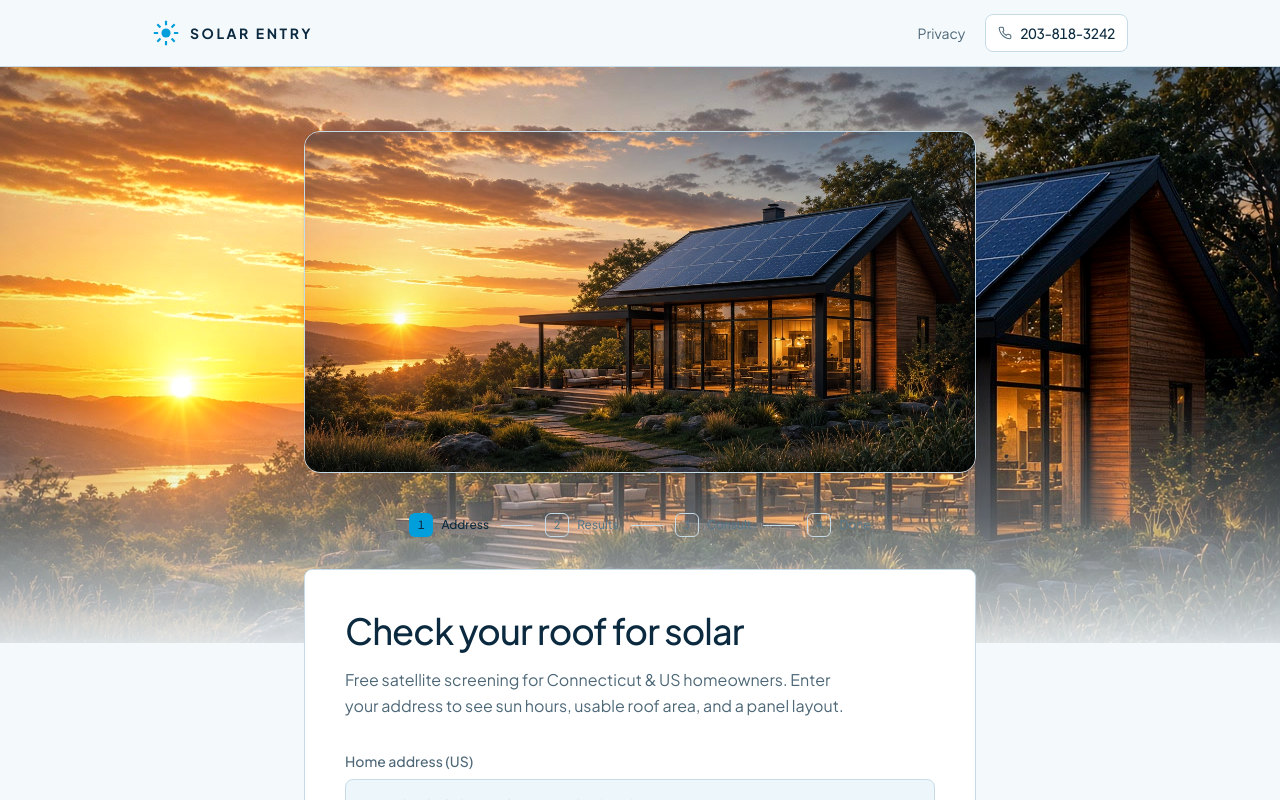
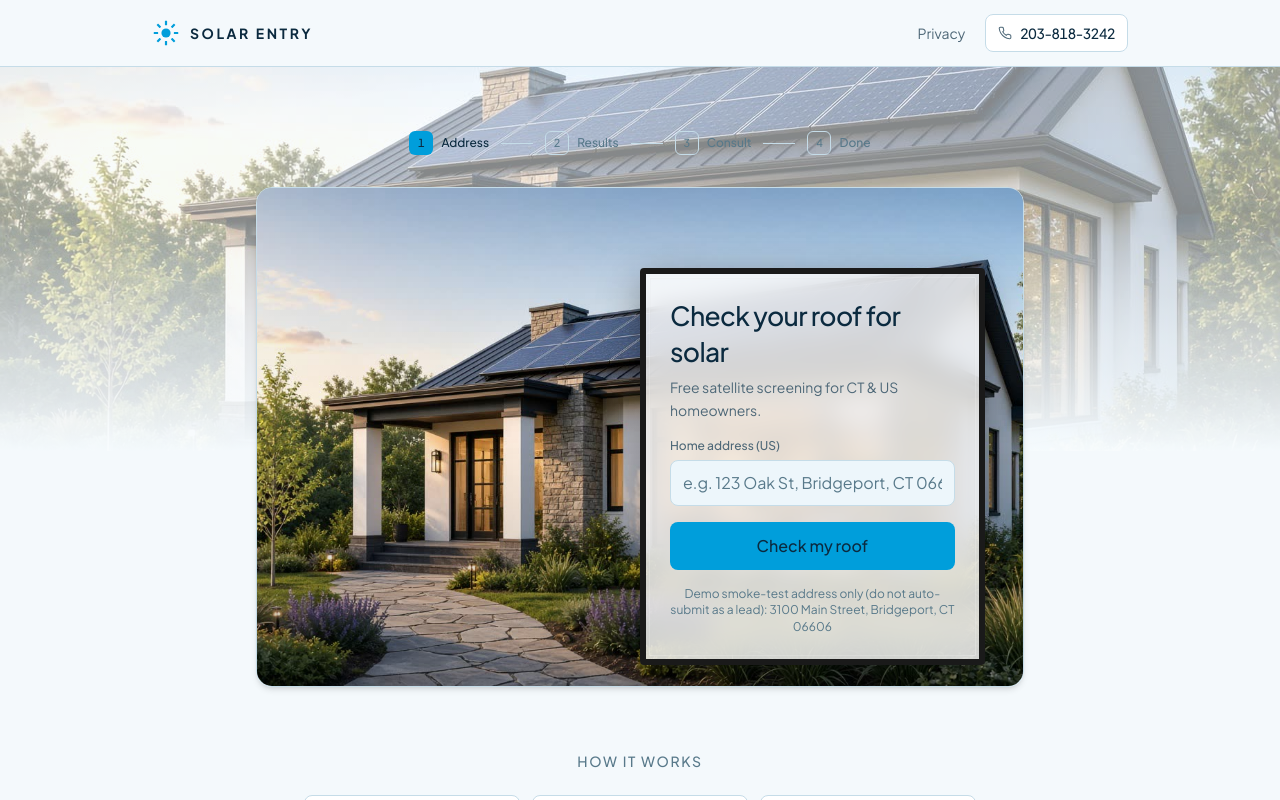
Before and after one commit to myagentmarcel-collab/solarentry, a Next.js app: page / in a window 1280 px wide. Shown: the top 800 px of the page. Built offline with nearby package versions, Linux system fonts and the light colour scheme.

Commit message:
Put address search inside house window hero

```diff
--- a/src/app/globals.css
+++ b/src/app/globals.css
@@ -44,54 +44,54 @@ body {
   -moz-osx-font-smoothing: grayscale;
 }
 
-/* Classy cinematic solar home — full-bleed cover with light vignette */
+/* Soft ambient wash — primary hero lives in the Funnel window card */
 .site-solar-bg {
   pointer-events: none;
   position: absolute;
   inset: 0 0 auto 0;
   z-index: 0;
-  height: min(72vh, 720px);
+  height: min(48vh, 480px);
+  opacity: 0.45;
   background-image:
-    /* Soft fade only near bottom so content cards stay readable */
     linear-gradient(
       180deg,
       transparent 0%,
-      transparent 55%,
-      rgba(244, 249, 252, 0.35) 78%,
-      rgba(244, 249, 252, 0.85) 100%
+      transparent 40%,
+      rgba(244, 249, 252, 0.55) 70%,
+      rgba(244, 249, 252, 0.95) 100%
     ),
-    /* Light cinematic vignette — darker edges, clear center */
     radial-gradient(
       ellipse 85% 75% at 50% 40%,
       transparent 0%,
-      transparent 45%,
-      rgba(8, 18, 28, 0.22) 78%,
-      rgba(8, 18, 28, 0.42) 100%
+      transparent 50%,
+      rgba(8, 18, 28, 0.15) 85%,
+      rgba(8, 18, 28, 0.28) 100%
     ),
     url("/images/solar-cinematic.jpg");
   background-size: cover, cover, cover;
   background-position: center, center, center;
   background-repeat: no-repeat;
-  filter: saturate(1.08) contrast(1.06) brightness(1.02);
+  filter: saturate(1.05) contrast(1.03) brightness(1.04);
 }
 
 @media (max-width: 640px) {
   .site-solar-bg {
-    height: min(58vh, 520px);
+    height: min(40vh, 360px);
+    opacity: 0.4;
     background-image:
       linear-gradient(
         180deg,
         transparent 0%,
-        transparent 48%,
-        rgba(244, 249, 252, 0.4) 72%,
-        rgba(244, 249, 252, 0.88) 100%
+        transparent 35%,
+        rgba(244, 249, 252, 0.6) 68%,
+        rgba(244, 249, 252, 0.96) 100%
       ),
       radial-gradient(
         ellipse 90% 80% at 50% 38%,
         transparent 0%,
-        transparent 42%,
-        rgba(8, 18, 28, 0.24) 76%,
-        rgba(8, 18, 28, 0.45) 100%
+        transparent 48%,
+        rgba(8, 18, 28, 0.18) 80%,
+        rgba(8, 18, 28, 0.3) 100%
       ),
       url("/images/solar-cinematic.jpg");
     background-size: cover, cover, cover;
--- a/src/app/page.tsx
+++ b/src/app/page.tsx
@@ -3,19 +3,6 @@ import { Funnel } from "@/components/Funnel";
 export default function HomePage() {
   return (
     <div>
-      {/* Clear hero banner — pool + solar photo above the white funnel card */}
-      <div className="mx-auto mb-8 w-full max-w-2xl overflow-hidden rounded-2xl border border-[var(--border)] shadow-sm sm:mb-10">
-        <img
-          src="/images/solar-cinematic.jpg"
-          alt="Modern home with a swimming pool and rooftop solar panels"
-          className="h-[240px] w-full object-cover object-center sm:h-[300px] md:h-[340px]"
-          width={1200}
-          height={680}
-          decoding="async"
-          fetchPriority="high"
-        />
-      </div>
-
       <Funnel />
       <section className="mx-auto mt-16 max-w-2xl">
         <h2 className="text-center text-sm font-medium uppercase tracking-[0.12em] text-[var(--muted-dim)]">
--- a/src/components/AddressInput.tsx
+++ b/src/components/AddressInput.tsx
@@ -5,6 +5,8 @@ interface AddressInputProps {
   onChange: (value: string) => void;
   disabled?: boolean;
   id?: string;
+  /** Tighter spacing for the window-pane hero card */
+  compact?: boolean;
 }
 
 /**
@@ -16,12 +18,15 @@ export function AddressInput({
   onChange,
   disabled,
   id = "address",
+  compact = false,
 }: AddressInputProps) {
   return (
     <div className="w-full">
       <label
         htmlFor={id}
-        className="mb-2 block text-sm font-medium text-[var(--muted)]"
+        className={`mb-1.5 block font-medium text-[var(--muted)] ${
+          compact ? "text-xs" : "mb-2 text-sm"
+        }`}
       >
         Home address (US)
       </label>
@@ -33,11 +38,16 @@ export function AddressInput({
         value={value}
         onChange={(e) => onChange(e.target.value)}
         disabled={disabled}
-        className="w-full rounded-lg border border-[var(--border)] bg-[var(--surface-elevated)] px-4 py-3.5 text-base text-[var(--foreground)] outline-none transition placeholder:text-[var(--muted-dim)] focus:border-[var(--accent)] focus:ring-2 focus:ring-[var(--accent)]/20 disabled:opacity-50"
+        className={`w-full rounded-lg border border-[var(--border)] bg-[var(--surface-elevated)] text-base text-[var(--foreground)] outline-none transition placeholder:text-[var(--muted-dim)] focus:border-[var(--accent)] focus:ring-2 focus:ring-[var(--accent)]/20 disabled:opacity-50 ${
+          compact ? "px-3 py-2.5" : "px-4 py-3.5"
+        }`}
       />
-      <p className="mt-2 text-xs text-[var(--muted-dim)]">
-        Enter full street address (city, state, ZIP); we’ll look it up on submit.
-      </p>
+      {!compact && (
+        <p className="mt-2 text-xs text-[var(--muted-dim)]">
+          Enter full street address (city, state, ZIP); we’ll look it up on
+          submit.
+        </p>
+      )}
     </div>
   );
 }
--- a/src/components/Funnel.tsx
+++ b/src/components/Funnel.tsx
@@ -158,21 +158,43 @@ export function Funnel() {
   const minDateStr = minDate.toISOString().slice(0, 10);
 
   return (
-    <div className="mx-auto w-full max-w-2xl">
+    <div className={`mx-auto w-full ${step === "address" ? "max-w-3xl" : "max-w-2xl"}`}>
       <StepIndicator step={step} />
 
       {step === "address" && (
-        <section className="rounded-lg border border-[var(--border)] bg-[var(--surface)] p-6 sm:p-10">
-          <h1 className="text-3xl font-medium tracking-tight text-[var(--foreground)] sm:text-4xl sm:leading-[1.15]">
+        <section className="relative h-[360px] w-full overflow-hidden rounded-2xl border border-[var(--border)] shadow-md sm:h-[440px] md:h-[500px]">
+          <img
+            src="/images/solar-cinematic.jpg"
+            alt="Modern white home with dark-framed picture windows and rooftop solar panels"
+            className="absolute inset-0 h-full w-full object-cover object-[center_40%]"
+            width={1280}
+            height={720}
+            decoding="async"
+            fetchPriority="high"
+          />
+          {/* Soft vignette so the window card stays readable */}
+          <div
+            aria-hidden
+            className="absolute inset-0 bg-gradient-to-t from-black/25 via-transparent to-black/10"
+          />
+
+          {/* Window-pane card — right-center over picture windows on desktop; centered on mobile */}
+          <div className="absolute inset-x-3 bottom-4 top-auto z-10 sm:inset-auto sm:bottom-auto sm:left-[48%] sm:right-[4%] sm:top-[18%] md:left-[50%] md:right-[5%] md:top-[16%]">
+            <div className="relative overflow-hidden rounded-sm border-[5px] border-[#1a1a1a] shadow-[0_12px_40px_rgba(0,0,0,0.35)] sm:border-[6px]">
+              {/* Inner glass lip — suggests window pane without crossing the form */}
+              <div
+                aria-hidden
+                className="pointer-events-none absolute inset-[3px] z-10 rounded-[1px] border border-white/40 shadow-[inset_0_0_0_1px_rgba(0,0,0,0.18)]"
+              />
+              <div className="relative z-20 bg-white/80 p-4 backdrop-blur-md sm:p-5 md:p-6">
+                <h1 className="text-xl font-medium tracking-tight text-[var(--foreground)] sm:text-2xl md:text-[1.65rem] md:leading-snug">
                   Check your roof for solar
                 </h1>
-          <p className="mt-4 max-w-lg text-base leading-relaxed text-[var(--muted)]">
-            Free satellite screening for Connecticut &amp; US homeowners.
-            Enter your address to see sun hours, usable roof area, and a panel
-            layout.
+                <p className="mt-1.5 text-xs leading-relaxed text-[var(--muted)] sm:text-sm">
+                  Free satellite screening for CT &amp; US homeowners.
                 </p>
 
-          <form onSubmit={runCheck} className="mt-8 space-y-6">
+                <form onSubmit={runCheck} className="mt-3 space-y-3 sm:mt-4 sm:space-y-4">
                   <AddressInput
                     value={address}
                     onChange={(v) => {
@@ -181,14 +203,17 @@ export function Funnel() {
                       setLng(undefined);
                     }}
                     disabled={loading}
+                    compact
                   />
 
-            {error && <ErrorBanner message={error} onRetry={() => runCheck()} />}
+                  {error && (
+                    <ErrorBanner message={error} onRetry={() => runCheck()} />
+                  )}
 
                   <button
                     type="submit"
                     disabled={loading}
-              className="flex w-full items-center justify-center gap-2 rounded-lg bg-[var(--accent)] px-4 py-3.5 text-base font-medium text-[var(--foreground)] transition hover:bg-[var(--accent-hover)] hover:text-white disabled:cursor-not-allowed disabled:opacity-60"
+                    className="flex w-full items-center justify-center gap-2 rounded-lg bg-[var(--accent)] px-4 py-3 text-base font-medium text-[var(--foreground)] transition hover:bg-[var(--accent-hover)] hover:text-white disabled:cursor-not-allowed disabled:opacity-60"
                   >
                     {loading ? (
                       <>
@@ -198,11 +223,14 @@ export function Funnel() {
                       "Check my roof"
                     )}
                   </button>
-            <p className="text-center text-xs text-[var(--muted-dim)]">
-              Demo smoke-test address only (do not auto-submit as a lead): 3100
-              Main Street, Bridgeport, CT 06606
+                  <p className="text-center text-[10px] leading-snug text-[var(--muted-dim)] sm:text-xs">
+                    Demo smoke-test address only (do not auto-submit as a lead):
+                    3100 Main Street, Bridgeport, CT 06606
                   </p>
                 </form>
+              </div>
+            </div>
+          </div>
         </section>
       )}
 
```
Also changed, not shown: public/images/solar-cinematic.jpg. Lines whose indentation alone changed are shown as unchanged.
